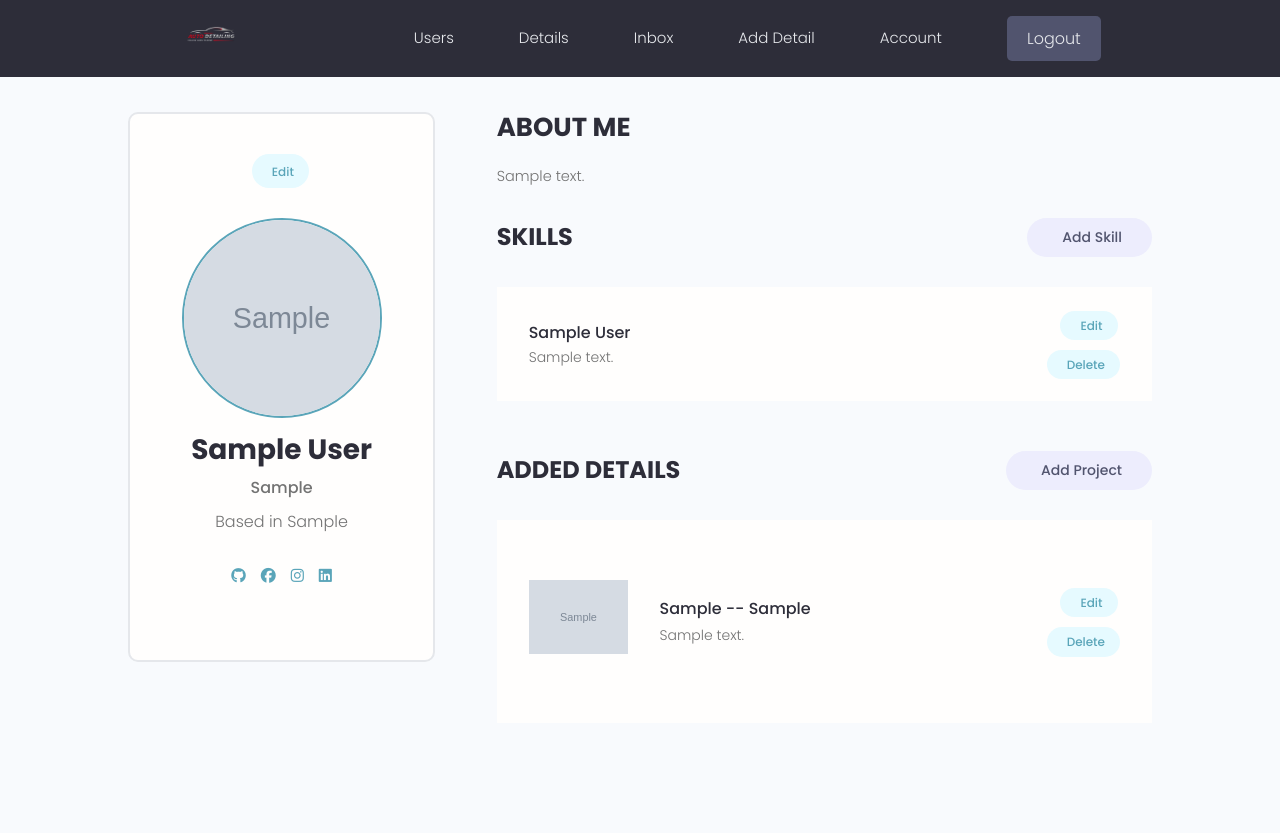
After one commit to MRH-1722/CarDetails, a Django app: page /account/ in a window 1280 px wide. The commit adds this page. Run offline with Django 4.2, Linux system fonts and the light colour scheme; a user stored in the database is signed in; tables that the repository leaves empty hold one stand-in row (values such as "Sample post"); grey boxes marked "Sample" are stand-in pictures; some libraries are stand-ins or nearby versions.

Commit message:
User accounts

```diff
--- a/templates/navbar.html
+++ b/templates/navbar.html
@@ -14,12 +14,12 @@
           <li class="header__menuItem"><a href="{% url 'profiles'%}">Users</a></li>
           <li class="header__menuItem"><a href="{%url 'details'%}">Details</a></li>
           <li class="header__menuItem"><a href="">Inbox</a></li>
-          <li class="header__menuItem"><a href="">My Account</a></li>
 
 
 
           {% if request.user.is_authenticated%}
           <li class="header__menuItem"><a href="{%url 'create-detail'%}" >Add Detail</a></li>
+          <li class="header__menuItem"><a href="{%url 'account'%}" >Account</a></li>
           <li class="header__menuItem"><a href="{%url 'logout'%}" class="btn btn--sub">Logout</a></li>
           {%else%}
           <li class="header__menuItem"><a href="{%url 'login_register'%}" class="btn btn--sub">Login/Sign Up</a></li>
--- /dev/null
+++ b/users/templates/account.html
@@ -0,0 +1,121 @@
+{% extends 'main.html' %}
+{% block content %}
+
+<!-- Main Section -->
+<main class="settingsPage profile my-md">
+  <div class="container">
+    <div class="layout">
+      <div class="column column--1of3">
+        <div class="card text-center">
+          <div class="card__body dev">
+            <a class="tag tag--pill tag--main settings__btn" href="{%url 'edit-account'%}"
+              ><i class="im im-edit"></i> Edit</a
+            >
+            <img
+              class="avatar avatar--xl dev__avatar"
+              src="{{profile.profile_image.url}}"
+            />
+            <h2 class="dev__name">{{profile.name}}</h2>
+            <p class="dev__title">
+              {{profile.short_intro}}
+            </p>
+            <p class="dev__location">Based in {{profile.location}}</p>
+            <ul class="dev__social">
+              {%if profile.github%}
+              <li>
+                <a title="Github" href="{{profile.github}}" target="_blank"
+                  ><i class="fa-brands fa-github"></i
+                ></a>
+              </li>
+              {%endif%} {%if profile.facebook%}
+              <li>
+                <a title="Facebook" href="{{profile.facebook}}" target="_blank"
+                  ><i class="fa-brands fa-facebook"></i
+                ></a>
+              </li>
+              {%endif%} {%if profile.instagram%}
+              <li>
+                <a
+                  title="Instagram"
+                  href="{{profile.instagram}}"
+                  target="_blank"
+                  ><i class="fa-brands fa-instagram"></i
+                ></a>
+              </li>
+              {%endif%} {%if profile.linkedin%}
+              <li>
+                <a title="LinkedIn" href="{{profile.linkedin}}" target="_blank"
+                  ><i class="fa-brands fa-linkedin"></i
+                ></a>
+              </li>
+              {%endif%}
+            </ul>
+          </div>
+        </div>
+      </div>
+      <div class="column column--2of3">
+        <div class="devInfo">
+          <h3 class="devInfo__title">About Me</h3>
+          <p class="devInfo__about">{{profile.bio}}</p>
+        </div>
+        <div class="settings">
+          <h3 class="settings__title">Skills</h3>
+          <a class="tag tag--pill tag--sub settings__btn tag--lg" href="#"
+            ><i class="im im-plus"></i> Add Skill</a
+          >
+        </div>
+
+        <table class="settings__table">
+          {%for skill in skills%}
+          <tr>
+            <td class="settings__tableInfo">
+              <h4>{{skill.name}}</h4>
+              <p>{{skill.description}}</p>
+            </td>
+            <td class="settings__tableActions">
+              <a class="tag tag--pill tag--main settings__btn" href="#"
+                ><i class="im im-edit"></i> Edit</a
+              >
+              <a class="tag tag--pill tag--main settings__btn" href="#"
+                ><i class="im im-x-mark-circle-o"></i> Delete</a
+              >
+            </td>
+          </tr>
+          {%endfor%}
+        </table>
+
+        <div class="settings">
+          <h3 class="settings__title">Added Details</h3>
+          <a class="tag tag--pill tag--sub settings__btn tag--lg" href="#"
+            ><i class="im im-plus"></i> Add Project</a
+          >
+        </div>
+
+        <table class="settings__table">
+          {%for detail in details%}
+          <tr>
+            <td class="settings__thumbnail">
+              <a href="{% url 'detail' detail.uuid %}"
+                ><img src="{{detail.image.url}}" alt="Project Thumbnail"
+              /></a>
+            </td>
+            <td class="settings__tableInfo">
+              <a href="{% url 'detail' detail.uuid %}">{{detail.company}} -- {{detail.model}}</a>
+              <p>{{detail.description}}</p>
+            </td>
+            <td class="settings__tableActions">
+              <a class="tag tag--pill tag--main settings__btn" href="#"
+                ><i class="im im-edit"></i> Edit</a
+              >
+              <a class="tag tag--pill tag--main settings__btn" href="#"
+                ><i class="im im-x-mark-circle-o"></i> Delete</a
+              >
+            </td>
+          </tr>
+          {%endfor%}
+        </table>
+      </div>
+    </div>
+  </div>
+</main>
+{% endblock %}
--- a/users/templates/user-profile.html
+++ b/users/templates/user-profile.html
@@ -75,7 +75,7 @@
           </div>
         </div>
         <div class="devInfo">
-          <h3 class="devInfo__title">Projects</h3>
+          <h3 class="devInfo__title">Added Details</h3>
           <div class="grid grid--two">
             {%for detail in profile.detail_set.all%}
             <div class="column">
--- a/users/urls.py
+++ b/users/urls.py
@@ -8,4 +8,6 @@ urlpatterns = [
 
     path('' , views.profiles , name='profiles'),
     path('profile/<str:pk>/' , views.userProfile, name='user-profile'),
+    path('account/' , views.userAccount , name='account'),
+    path('edit-account/' , views.editAccount, name='edit-account')
 ]
--- a/users/views.py
+++ b/users/views.py
@@ -3,6 +3,7 @@ from .models import Profile
 from projects.models import Detail
 from django.contrib.auth.models import User
 from django.contrib.auth import login , authenticate, logout
+from django.contrib.auth.decorators import login_required
 from django.contrib import messages
 from .forms import CustomUserCreationForm
 
@@ -67,8 +68,22 @@ def profiles(request):
     return render(request , 'profiles.html' , context)
 
 def userProfile(request, pk):
+
     profile = Profile.objects.get(uuid=pk)
     topSkills = profile.skill_set.exclude(description__exact = '')
     otherSkills = profile.skill_set.filter(description = '')
     context = {'profile' : profile, 'topSkills':topSkills, 'otherSkills':otherSkills }
     return render(request , 'user-profile.html', context)
+
+@login_required(login_url='login')
+def userAccount(request):
+    profile = request.user.profile
+    skills = profile.skill_set.all()
+    details = profile.detail_set.all()
+    context = {'profile':profile , 'skills': skills, 'details' : details}
+    return render(request, 'account.html', context)
+
+@login_required(login_url='login')
+def editAccount(request):
+    context = {}
+    return render(request, 'profile-form.html' , context)
```
Also changed, not shown: users/templates/profile-form.html (added, +11 -0 lines).
